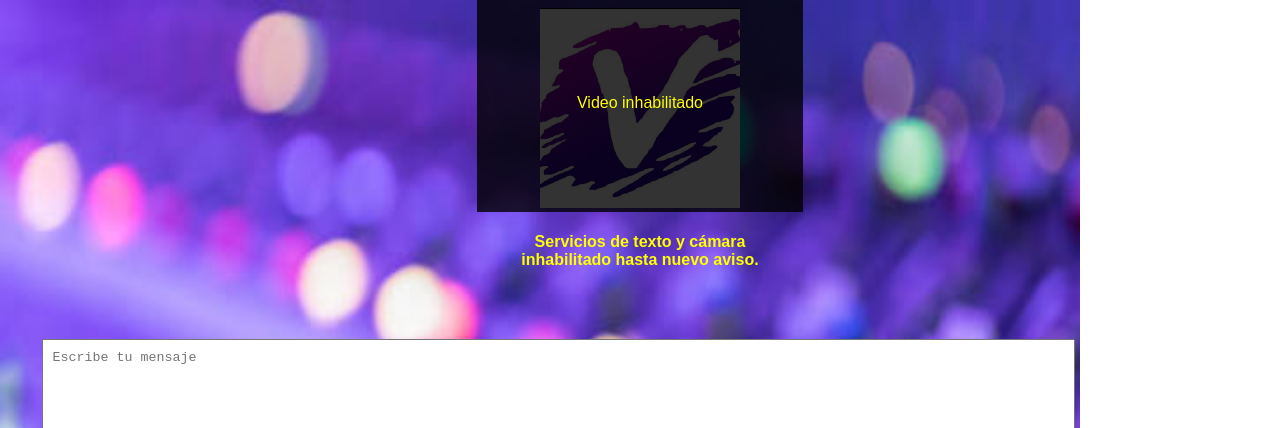
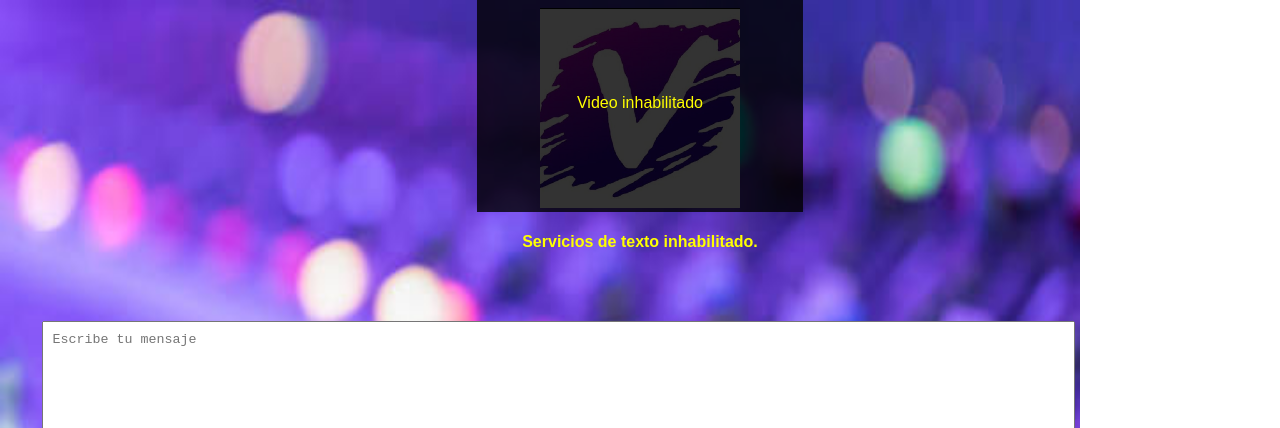
Before and after one commit to Gabriel2000-spec/VIVE-FM, a plain HTML site: page index.html in a window 1280 px wide. Shown: the top 428 px of the page. Drawn offline with Linux system fonts and the light colour scheme.

Commit message:
Update index.html
Actualizar

```diff
--- a/index.html
+++ b/index.html
@@ -88,7 +88,7 @@
   </div>
 
  <center><h4 style="color: yellow;">
-Servicios de texto y cámara<br> inhabilitado hasta nuevo aviso.
+Servicios de texto inhabilitado.
 </h4>
 
 <h2 class="parpadeante">Transmisión en vivo</h2>
```
